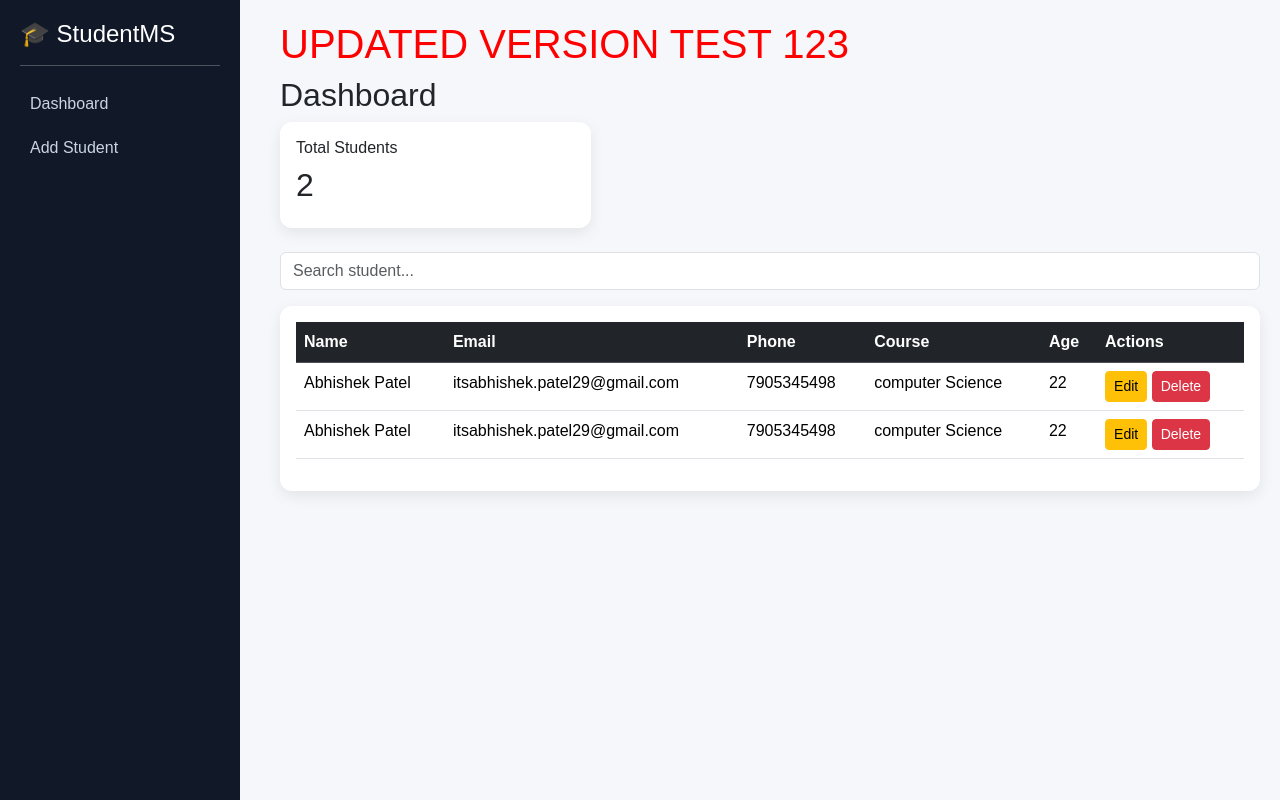
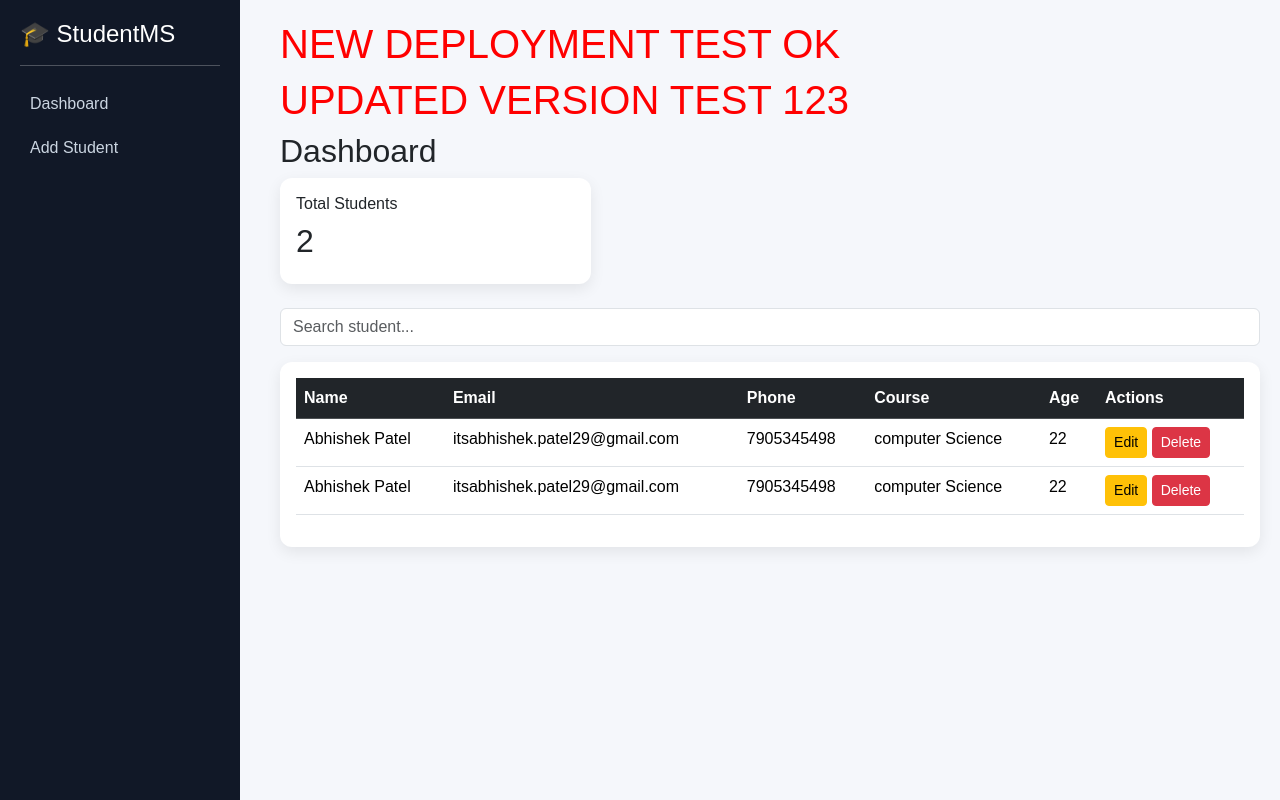
Before and after one commit to Abhishek-pytech/student-management-system, a Django app: page / in a window 1280 px wide. Run offline with Django 5.2, Linux system fonts and the light colour scheme; a user stored in the database is signed in; data comes from the database, SQL or seed files in the repository.

Commit message:
ui update

```diff
--- a/students/templates/students/student_list.html
+++ b/students/templates/students/student_list.html
@@ -1,6 +1,7 @@
 {% extends 'students/base.html' %}
 
 {% block content %}
+<h1 style="color:red">NEW DEPLOYMENT TEST OK</h1>
 <h1 style="color:red">UPDATED VERSION TEST 123</h1>
 <h2>Dashboard</h2>
 
```
